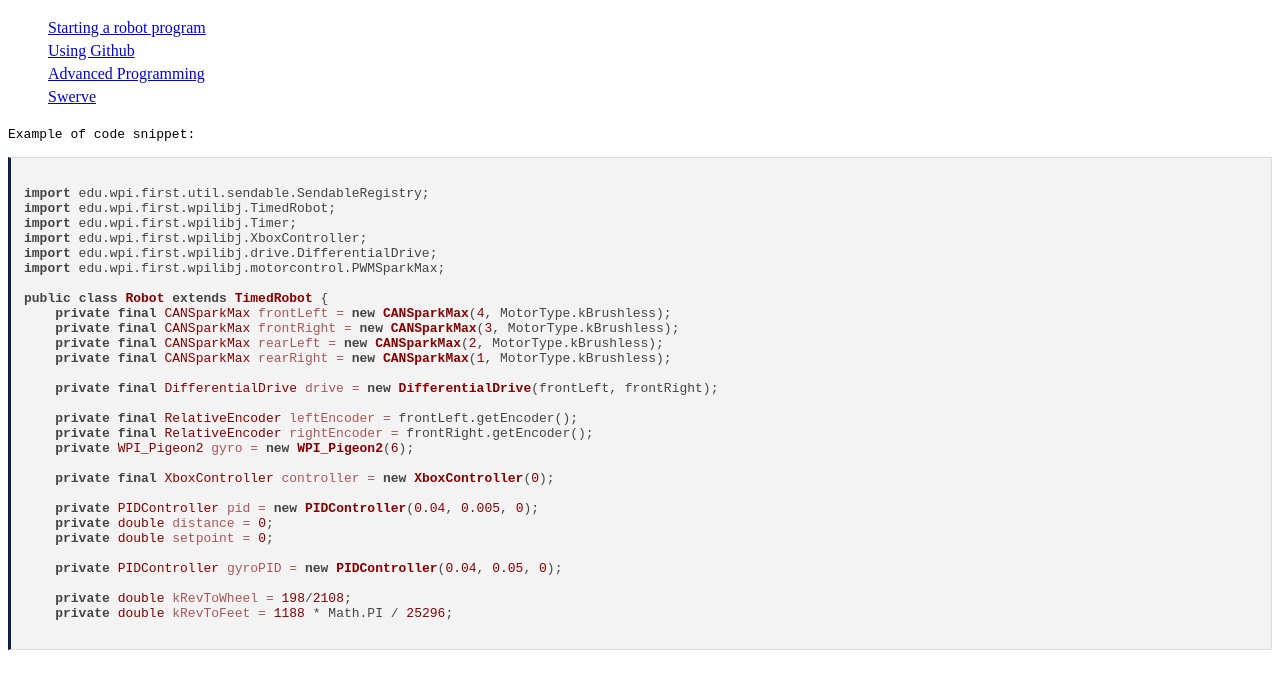
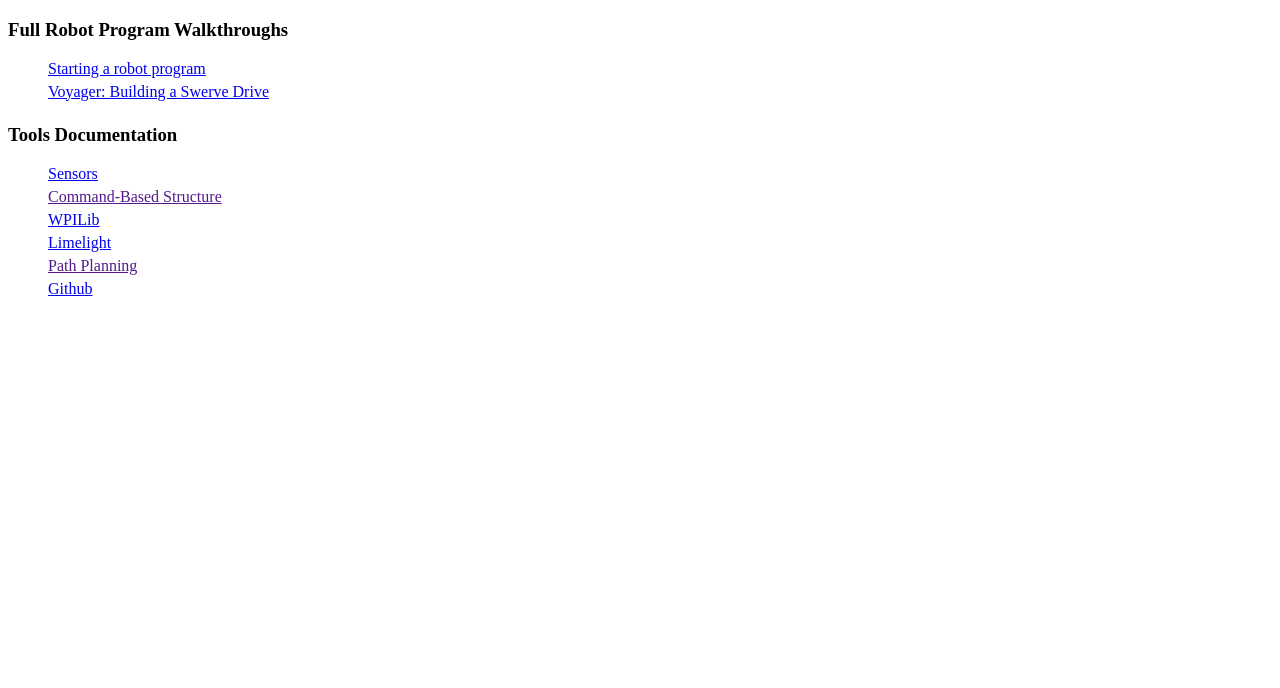
Before and after one commit to Falcons/docs, a plain HTML site: page programming/index.html in a window 1280 px wide. Shown: the part 90-778 px from the top of the page. Drawn offline with Linux system fonts and the light colour scheme.

Commit message:
added more pages, blank

```diff
--- a/programming/index.html
+++ b/programming/index.html
@@ -26,50 +26,21 @@
 <body>
     <button onclick="window.location='../index.html'">Go Back</button>
     <h1>5032 Programming Resources</h1>
+
+    <h3>Full Robot Program Walkthroughs</h3>
     <ul class="ul_linklist">
         <li class="li_linklist"><a href="start/start_home.html">Starting a robot program</a></li>
-        <li class="li_linklist"><a href="#">Using Github</a></li>
-        <li class="li_linklist"><a href="advanced/advanced_home.html">Advanced Programming</a></li>
-        <li class="li_linklist"><a href="swerve/swerve_home.html">Swerve</a></li>
+        <li class="li_linklist"><a href="swerve/swerve_home.html">Voyager: Building a Swerve Drive</a></li>
     </ul>
 
-    <div>
-    <pre>
-Example of code snippet:
-        <code class="language-java code_block">
-import edu.wpi.first.util.sendable.SendableRegistry;
-import edu.wpi.first.wpilibj.TimedRobot;
-import edu.wpi.first.wpilibj.Timer;
-import edu.wpi.first.wpilibj.XboxController;
-import edu.wpi.first.wpilibj.drive.DifferentialDrive;
-import edu.wpi.first.wpilibj.motorcontrol.PWMSparkMax;
-
-public class Robot extends TimedRobot {
-    private final CANSparkMax frontLeft = new CANSparkMax(4, MotorType.kBrushless);
-    private final CANSparkMax frontRight = new CANSparkMax(3, MotorType.kBrushless);
-    private final CANSparkMax rearLeft = new CANSparkMax(2, MotorType.kBrushless);
-    private final CANSparkMax rearRight = new CANSparkMax(1, MotorType.kBrushless);
-
-    private final DifferentialDrive drive = new DifferentialDrive(frontLeft, frontRight);
-
-    private final RelativeEncoder leftEncoder = frontLeft.getEncoder();
-    private final RelativeEncoder rightEncoder = frontRight.getEncoder();
-    private WPI_Pigeon2 gyro = new WPI_Pigeon2(6);
-
-    private final XboxController controller = new XboxController(0);
-
-    private PIDController pid = new PIDController(0.04, 0.005, 0);
-    private double distance = 0;
-    private double setpoint = 0;
-
-    private PIDController gyroPID = new PIDController(0.04, 0.05, 0);
-
-    private double kRevToWheel = 198/2108;
-    private double kRevToFeet = 1188 * Math.PI / 25296;
-        </code>
-    </pre>
-    </div>
-    </body>
-
+    <h3>Tools Documentation</h3>
+    <ul class="ul_linklist">
+        <li class="li_linklist"><a href="sensors/">Sensors</a></li>
+        <li class="li_linklist"><a href="">Command-Based Structure</a></li>
+        <li class="li_linklist"><a href="wpilib/wpilib.html">WPILib</a></li>
+        <li class="li_linklist"><a href="limelight/">Limelight</a></li>
+        <li class="li_linklist"><a href="">Path Planning</a></li>
+        <li class="li_linklist"><a href="#">Github</a></li>
+    </ul>
 </body>
 </html>
```
Also changed, not shown: programming/limelight/index.html (added, +27 -0 lines), programming/sensors/index.html (added, +29 -0 lines), programming/start/start_home.html (+1 -0 lines), programming/wpilib/wpilib.html (renamed from programming/advanced/advanced_home.html, +4 -4 lines).
